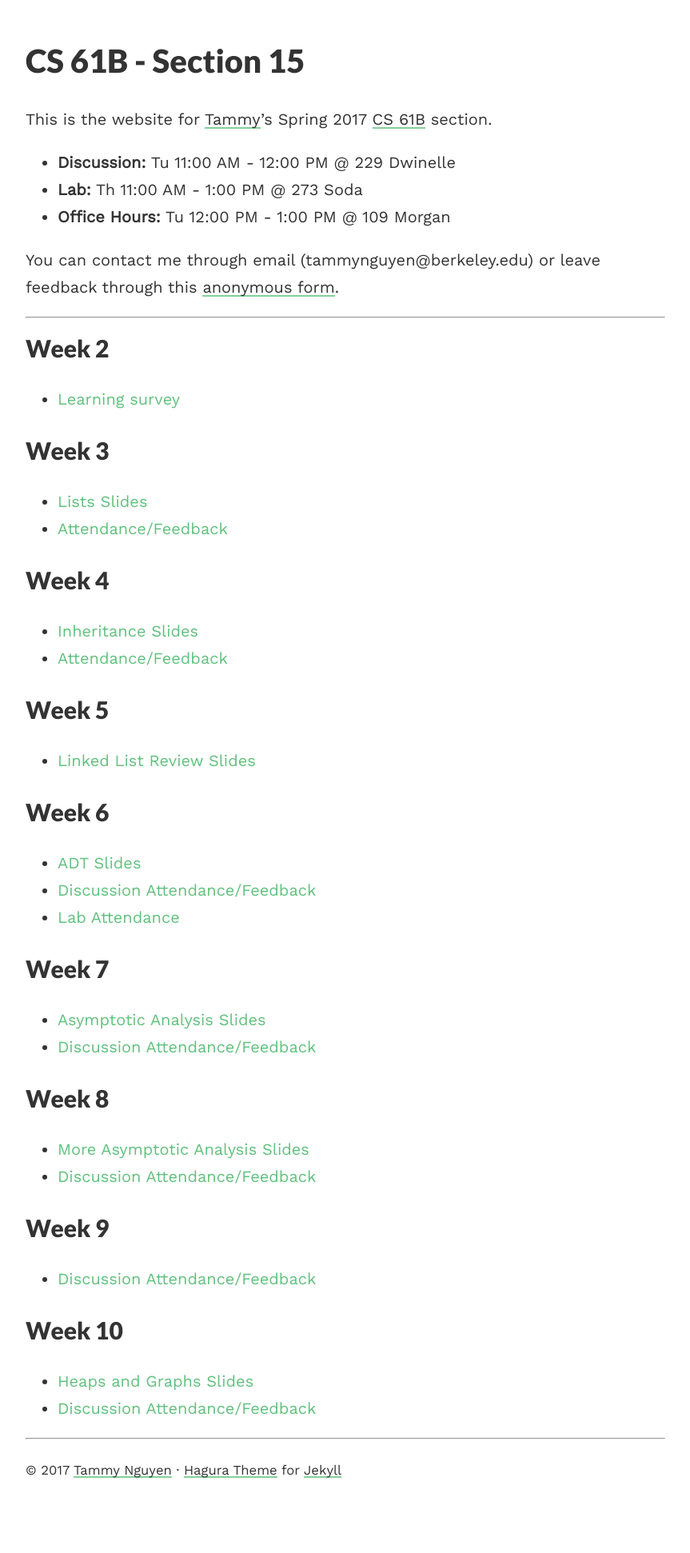
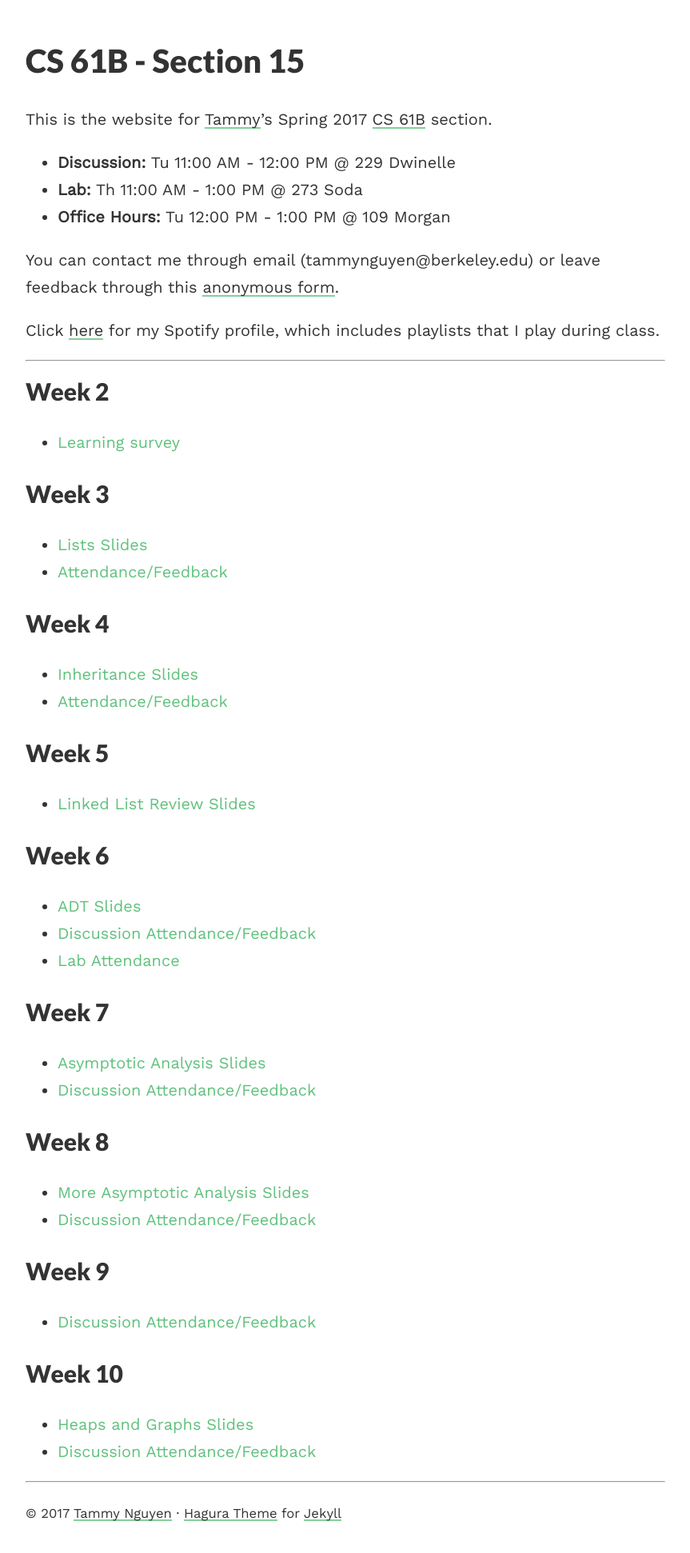
Before and after one commit to tammydonguyen/cs61b, a Jekyll site: the page built from index.md, in a window 1280 px wide. Shown: the whole page at 80% size, without its empty margins (208-1071 px from the left). Built offline with Jekyll 4.4.1, drawn with Linux system fonts in a browser that asks for light colours; before the commit the page ends 1888 px from its top, so only the background shows below that.

Commit message:
add spotify

```diff
--- a/index.md
+++ b/index.md
@@ -12,12 +12,14 @@ This is the website for [Tammy](http://tmmydngyn.com)'s Spring 2017
 - **Lab:** Th 11:00 AM - 1:00 PM @ 273 Soda
 - **Office Hours:** Tu 12:00 PM - 1:00 PM @ 109 Morgan
 
-You can contact me through email (tammynguyen@berkeley.edu) or leave feedback through this [anonymous form](https://docs.google.com/forms/d/e/1FAIpQLSf3h9yaC0BkqiZcQY_tuAWnY4sTeFZ1AuJt0y_UcPVIsz-3wg/viewform).
+You can contact me through email (tammynguyen@berkeley.edu) or leave feedback through this [anonymous form][anon-feedback].
+
+Click [here][spotify] for my Spotify profile, which includes playlists that I play during class.
 
 - - -
 
 ## Week 2
-- [Learning survey][survey]
+- [Learning survey][learning-survey]
 
 ## Week 3
 - [Lists Slides][lists]
@@ -50,7 +52,10 @@ You can contact me through email (tammynguyen@berkeley.edu) or leave feedback th
 - [Heaps and Graphs Slides][heaps-graphs]
 - [Discussion Attendance/Feedback][disc10-attendance]
 
-[survey]: https://docs.google.com/a/berkeley.edu/forms/d/e/1FAIpQLSfV2NCmBuvC9VmNfzEQA-Ct-a-f0ZKemdyto7dy6SrcvTamDQ/viewform
+[spotify]: https://play.spotify.com/user/tmmydngyn
+
+[anon-feedback]: https://goo.gl/forms/jdh0sAyOIID2i0DN2
+[learning-survey]: https://docs.google.com/a/berkeley.edu/forms/d/e/1FAIpQLSfV2NCmBuvC9VmNfzEQA-Ct-a-f0ZKemdyto7dy6SrcvTamDQ/viewform
 
 [lists]: https://docs.google.com/a/berkeley.edu/presentation/d/19LYmDUeU9UbLqNZotIQWL81flsJd9ku3PZsFr7-zcKA/edit?usp=sharing
 [inheritance]: https://docs.google.com/a/berkeley.edu/presentation/d/1rfq3dk6jauJere2i7q5x1g_htplXjQFMSp-2t9Uzjkk/edit?usp=sharing
```
